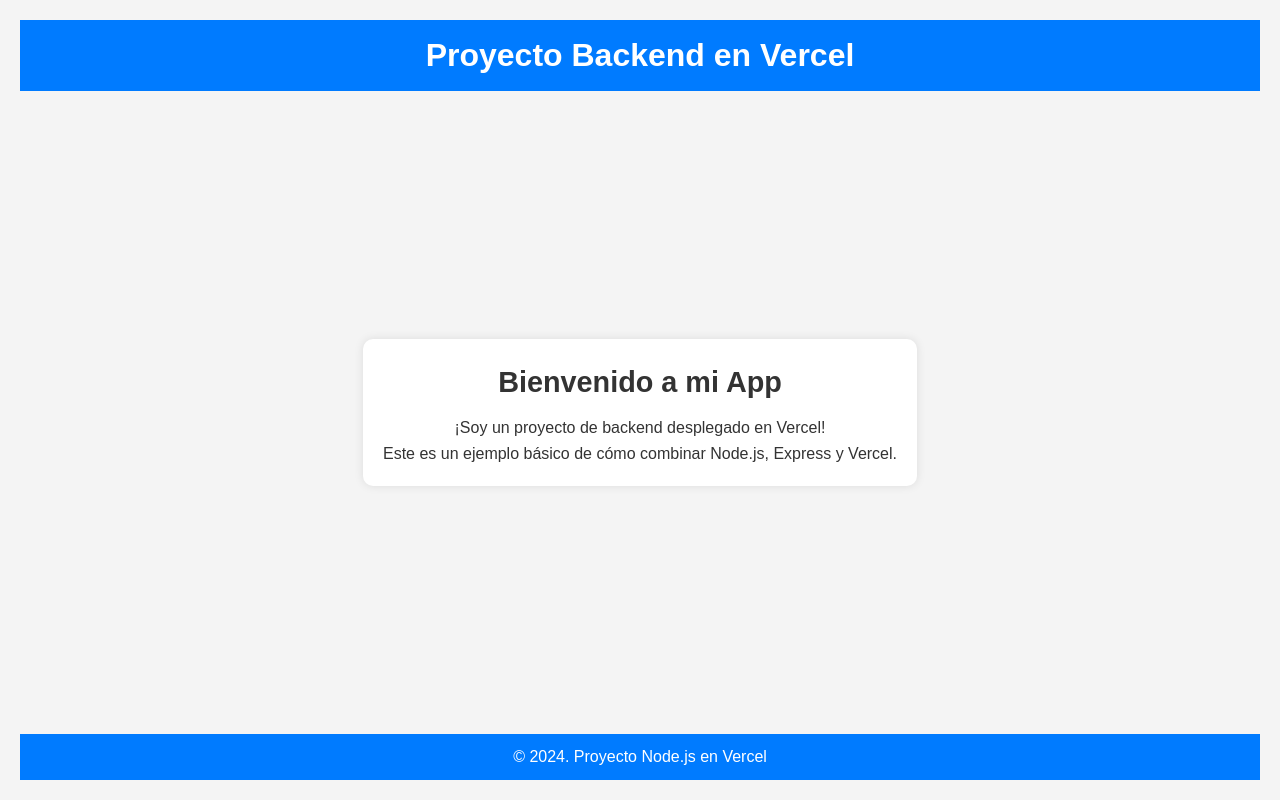
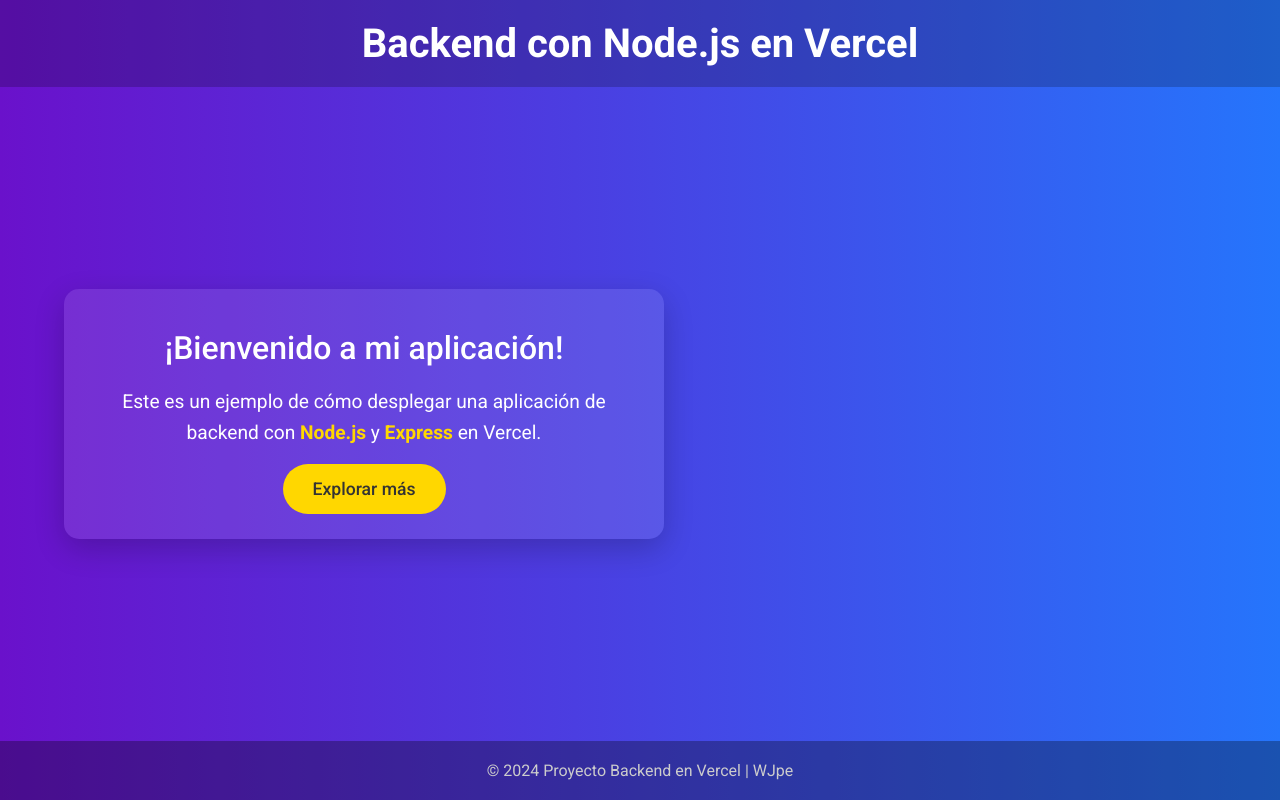
Before and after one commit to WJpe901/prueba-vercel, a website: page src/views/index.html in a window 1280 px wide. Drawn offline with Linux system fonts and the light colour scheme.

Commit message:
3 estilos

```diff
--- a/src/public/css/styles.css
+++ b/src/public/css/styles.css
@@ -1,3 +1,4 @@
+/* Reset */
 * {
     margin: 0;
     padding: 0;
@@ -5,27 +6,29 @@
 }
 
 body {
-    font-family: Arial, sans-serif;
-    background-color: #f4f4f4;
-    color: #333;
-    line-height: 1.6;
-    padding: 20px;
+    font-family: 'Roboto', sans-serif;
+    background: linear-gradient(to right, #6a11cb, #2575fc);
+    color: #fff;
     display: flex;
     flex-direction: column;
-    justify-content: space-between;
-    height: 100vh;
+    min-height: 100vh;
+}
+
+.container {
+    width: 90%;
+    max-width: 1200px;
+    margin: 0 auto;
 }
 
 header {
-    background-color: #007bff;
-    color: white;
-    padding: 10px;
+    background: rgba(0, 0, 0, 0.2);
+    padding: 20px 0;
     text-align: center;
 }
 
 header h1 {
-    margin: 0;
-    font-size: 2rem;
+    font-size: 2.5rem;
+    font-weight: 700;
 }
 
 main {
@@ -35,29 +38,58 @@
     align-items: center;
 }
 
-.content {
+.hero {
     text-align: center;
-    background-color: white;
-    padding: 20px;
-    border-radius: 10px;
-    box-shadow: 0 0 10px rgba(0, 0, 0, 0.1);
+    background: rgba(255, 255, 255, 0.1);
+    padding: 40px;
+    border-radius: 15px;
+    box-shadow: 0 10px 30px rgba(0, 0, 0, 0.2);
+    max-width: 600px;
 }
 
-.content h2 {
-    margin-bottom: 10px;
-    font-size: 1.8rem;
+.hero h2 {
+    font-size: 2rem;
+    font-weight: 500;
+    margin-bottom: 20px;
+}
+
+.hero p {
+    font-size: 1.2rem;
+    line-height: 1.6;
+    margin-bottom: 30px;
+}
+
+.highlight {
+    color: #ffd700;
+    font-weight: 700;
+}
+
+.cta-button {
+    background-color: #ffd700;
+    color: #333;
+    padding: 15px 30px;
+    border-radius: 25px;
+    text-decoration: none;
+    font-size: 1.1rem;
+    font-weight: 500;
+    transition: background-color 0.3s ease;
+}
+
+.cta-button:hover {
+    background-color: #ffcd00;
 }
 
 footer {
-    background-color: #007bff;
-    color: white;
+    background-color: rgba(0, 0, 0, 0.3);
+    padding: 20px 0;
     text-align: center;
-    padding: 10px;
-    position: relative;
-    bottom: 0;
-    width: 100%;
 }
 
 footer p {
-    margin: 0;
+    font-size: 1rem;
+    color: #ccc;
 }
+
+footer p span {
+    color: #ffd700;
+}
--- a/src/views/index.html
+++ b/src/views/index.html
@@ -4,22 +4,29 @@
     <meta charset="UTF-8">
     <meta name="viewport" content="width=device-width, initial-scale=1.0">
     <meta http-equiv="X-UA-Compatible" content="IE=edge">
-    <title>NodeJs y Express en Vercel</title>
+    <title>Node.js y Express en Vercel</title>
     <link rel="stylesheet" href="/css/styles.css">
+    <link href="https://fonts.googleapis.com/css2?family=Roboto:wght@400;500;700&display=swap" rel="stylesheet">
 </head>
 <body>
     <header>
-        <h1>Proyecto Backend en Vercel</h1>
+        <div class="container">
+            <h1>Backend con Node.js en Vercel</h1>
+        </div>
     </header>
     <main>
-        <section class="content">
-            <h2>Bienvenido a mi App</h2>
-            <p>¡Soy un proyecto de backend desplegado en Vercel!<br>
-            Este es un ejemplo básico de cómo combinar Node.js, Express y Vercel.</p>
-        </section>
+        <div class="container">
+            <section class="hero">
+                <h2>¡Bienvenido a mi aplicación!</h2>
+                <p>Este es un ejemplo de cómo desplegar una aplicación de backend con <span class="highlight">Node.js</span> y <span class="highlight">Express</span> en Vercel.</p>
+                <a href="#" class="cta-button">Explorar más</a>
+            </section>
+        </div>
     </main>
     <footer>
-        <p>&copy; 2024. Proyecto Node.js en Vercel</p>
+        <div class="container">
+            <p>&copy; 2024 Proyecto Backend en Vercel | WJpe</p>
+        </div>
     </footer>
 </body>
 </html>
```
